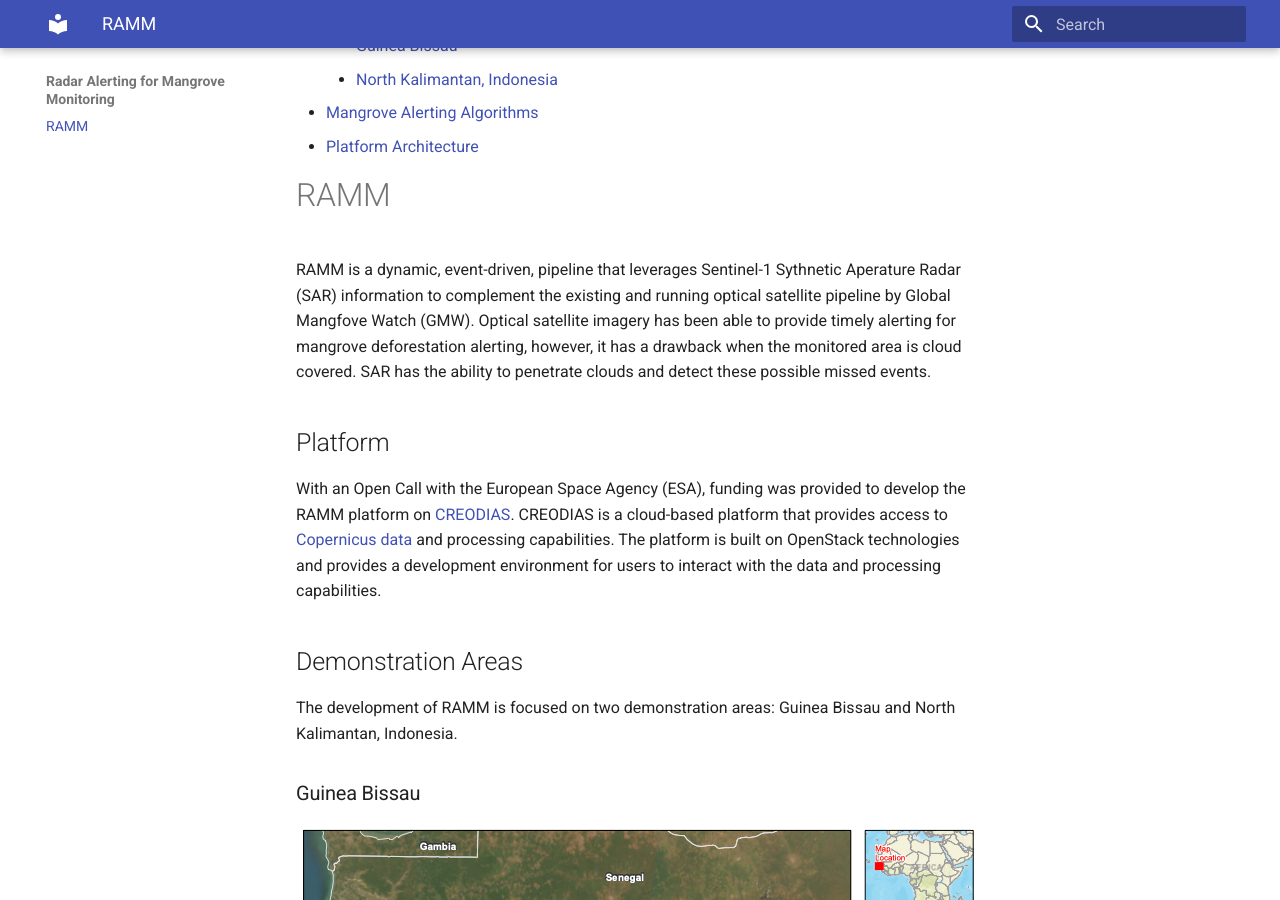
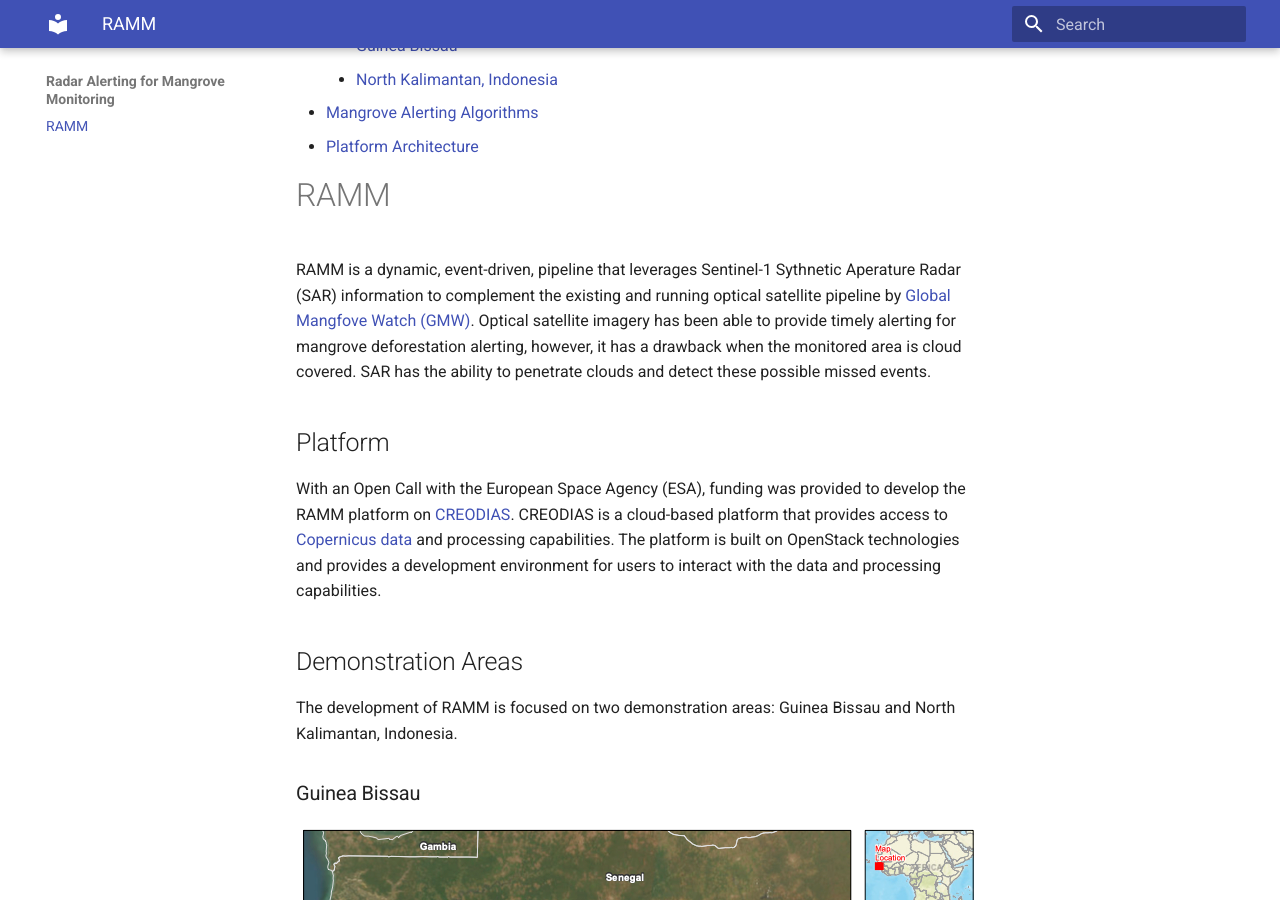
Before and after one commit to globalmangrovewatch/gmw_ramm_docs, an MkDocs documentation site: the page built from docs/index.md, in a window 1280 px wide and 900 px high, scrolled down 641 px. Built offline with MkDocs 1.6.1 and Material for MkDocs 9.7.7, drawn with Linux system fonts in a browser that asks for light colours; part of the change alters nothing that is shown.

Commit message:
doc update

```diff
--- a/docs/index.md
+++ b/docs/index.md
@@ -28,7 +28,7 @@
 RAMM is a dynamic, event-driven, pipeline that leverages
 Sentinel-1 Sythnetic Aperature Radar (SAR) information to
 complement the existing and running optical satellite
-pipeline by Global Mangfove Watch (GMW).
+pipeline by [Global Mangfove Watch (GMW)](https://www.globalmangrovewatch.org/).
 Optical satellite imagery has been able to provide timely
 alerting for mangrove deforestation alerting, however, it
 has a drawback when the monitored area is cloud covered.
```
